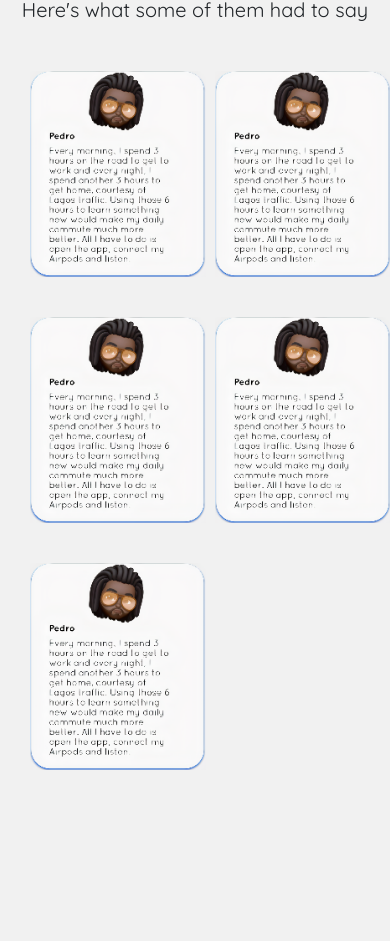
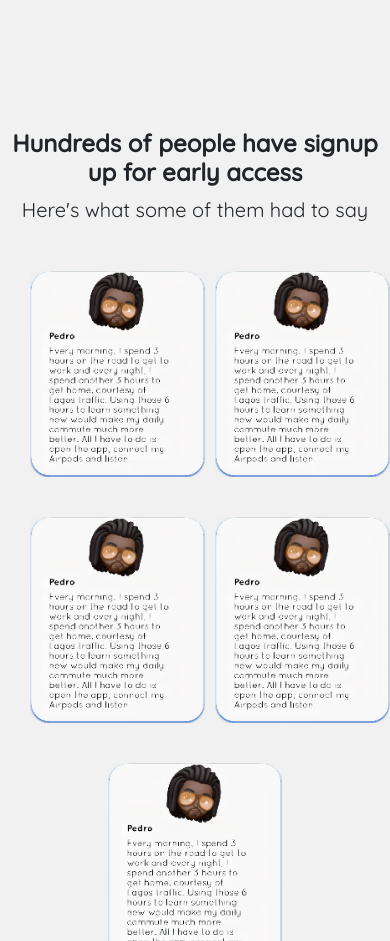
Before and after one commit to Memoryze/memoryze-web, a React (Create React App) app: page / in a window 390 px wide. Shown: the part 2797-3738 px from the top of the page. Before the commit the page ends 3567 px from the top, so only its background shows below. Built offline with nearby package versions, Linux system fonts and the light colour scheme.

Commit message:
improved the layout of the memoji section

```diff
--- a/src/Components/LandingView/LandingView.css
+++ b/src/Components/LandingView/LandingView.css
@@ -104,7 +104,7 @@
 .section-heading {
 	font-weight: bold;
 	text-align: center;
-	margin-top: 30px;
+	margin-top: 130px;
 }
 .rock-star-section {
 	justify-content: center;
@@ -133,12 +133,16 @@
 	font-size: 20px;
 }
 .memoji-section {
+	/* display: grid;
+	grid-template-columns:1fr 1fr 1fr;
+	padding: 0px;
+	align-self: flex-start; */
 	display: flex;
-	padding: 0px;
-	flex-direction: row;
-	justify-content: space-between;
-	align-self: flex-start;
+	flex-wrap: wrap;
+	justify-content: center;
+	align-items: center;
 }
+
 .memoji-person {
 	width: 200px;
 	max-height: 280px;
@@ -181,8 +185,11 @@
 		max-height: 500px;
 		grid-template-columns: 50% 50%;
 	}
-	.memoji-person{
+	.memoji-person {
 		width: 45vw;
+	}
+	.last-person {
+		margin-left: 25vw;
 	}
 }
 @media (max-width: 300px) {
@@ -190,6 +197,5 @@
 		margin-top: 435px;
 	}
 }
-@media(max-width: 1160px){
-
+@media (max-width: 1160px) {
 }
--- a/src/Components/LandingView/LandingView.js
+++ b/src/Components/LandingView/LandingView.js
@@ -86,7 +86,7 @@ function LandingView(props) {
 				<img
 					src={dreadedGuy}
 					alt='memoji and comment'
-					className='memoji-person'
+					className='memoji-person last-person'
 				/>
 			</section>
 		</main>
```
